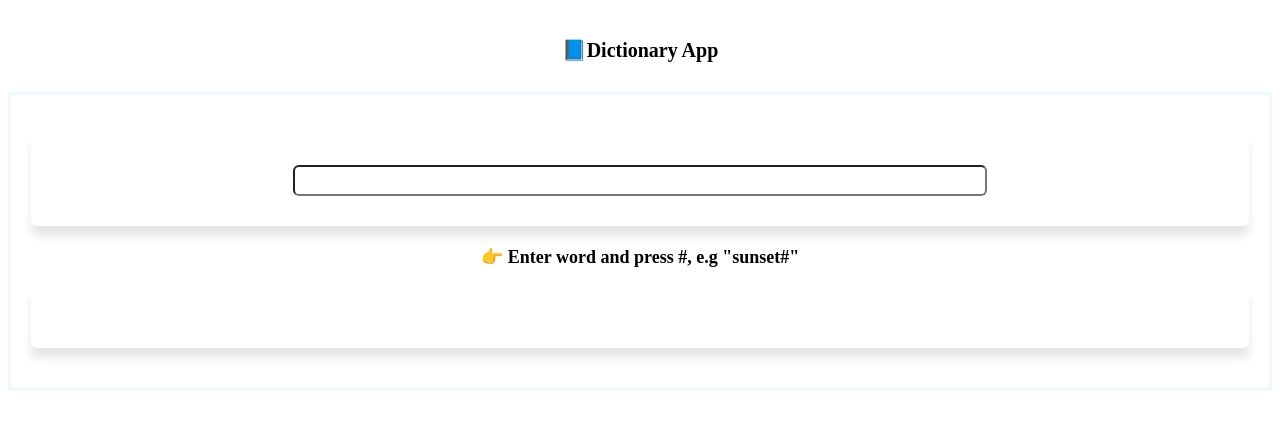
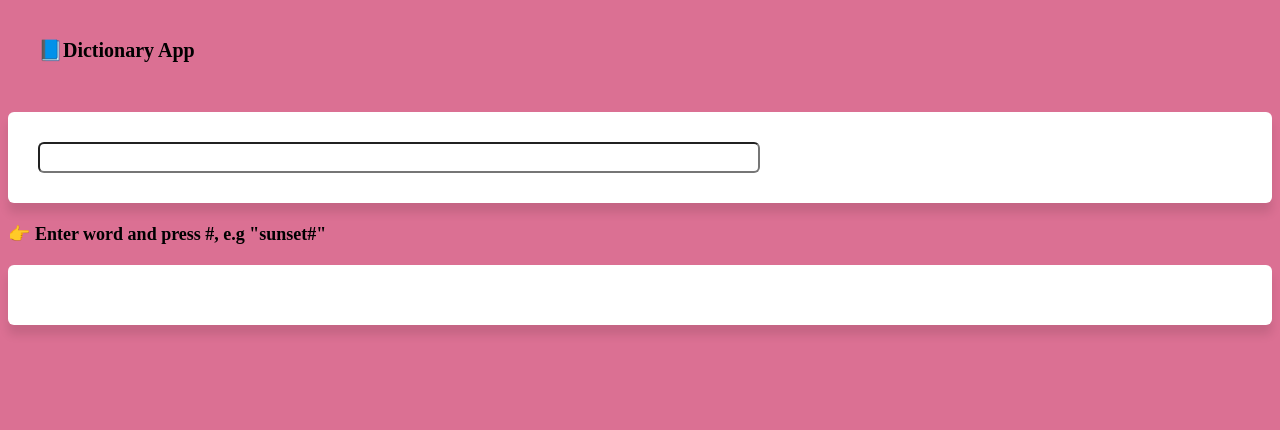
Before and after one commit to radikakumar/first-react-app, a React (Create React App) app: page / in a window 1280 px wide. Shown: the top 430 px of the page. Built offline with nearby package versions, Linux system fonts and the light colour scheme.

Commit message:
Update App.css

```diff
--- a/src/App.css
+++ b/src/App.css
@@ -1,21 +1,30 @@
+body{
+  background-color: palevioletred;
+}
+
+a{
+  color: black;
+}
 .DictionaryApp {
     padding: 30px;
-    text-align: center;
+    text-align: justify;
     margin: 0 auto;
     font-style: mono spaces;
   font-weight: bolder;
   font-size: 20px;
+  border-color: palevioletred;
   }
 
   .Dictionary{
-   padding: 20px;
-    text-align: center;
+
+    text-align: justif;
     margin: 0 auto;
     font-style: mono space;
   font-weight: bolder;
   font-size: 15px;
-  border: aliceblue;
-  border-style: solid;
+  box-sizing: content-box;
+  box-shadow: papayawhip;
+
 
   }
 
```
